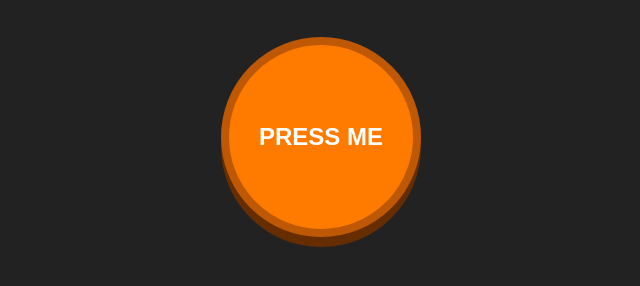
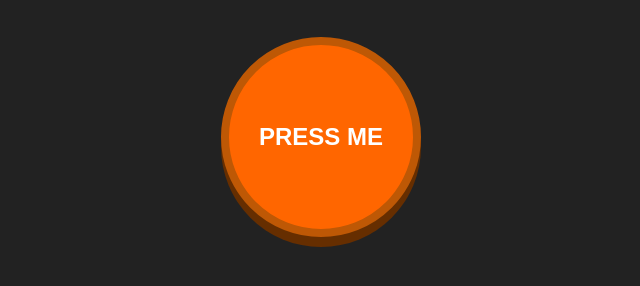
Before and after one commit to Shrutikakade-28/Buzzzer, a plain HTML site: page index.html in a window 1280 px wide. Shown: the part 312-598 px from the top of the page, without its empty margins (319-959 px from the left). Drawn offline with Linux system fonts and the light colour scheme.

Commit message:
Update  orange color

```diff
--- a/style.css
+++ b/style.css
@@ -17,7 +17,7 @@ button {
     height: 200px;
     border-radius: 50%;
     border: 8px solid #be5805;
-    background-color: rgb(255, 123, 0);
+    background-color: rgb(255, 102, 0);
     color: white;
     font-size: 24px;
     font-weight: bold;
```
